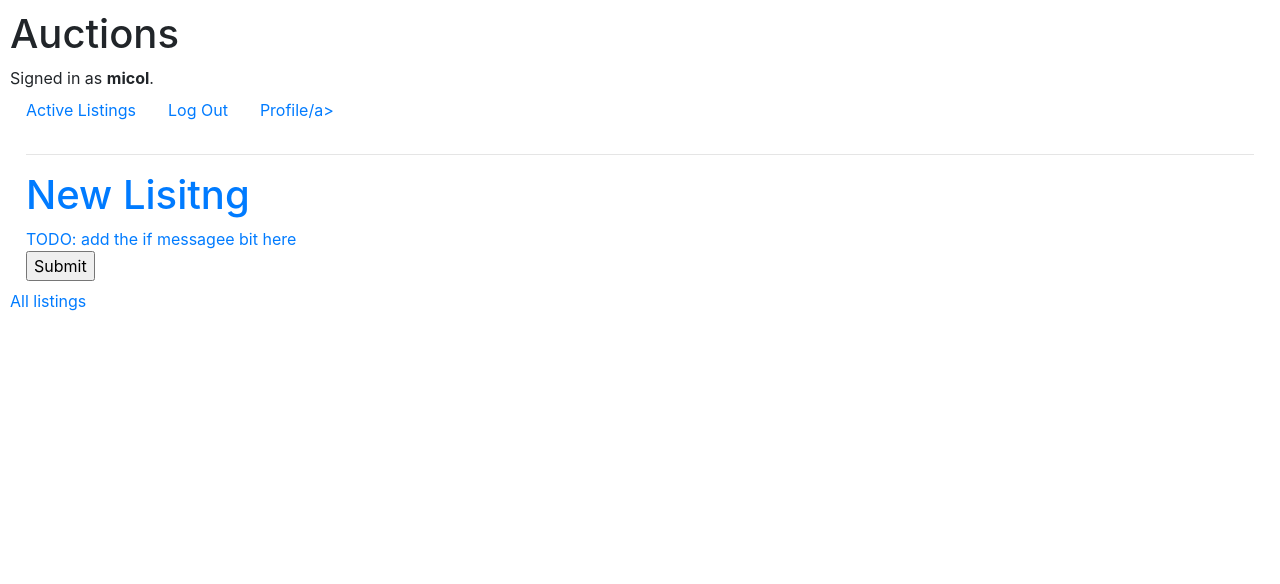
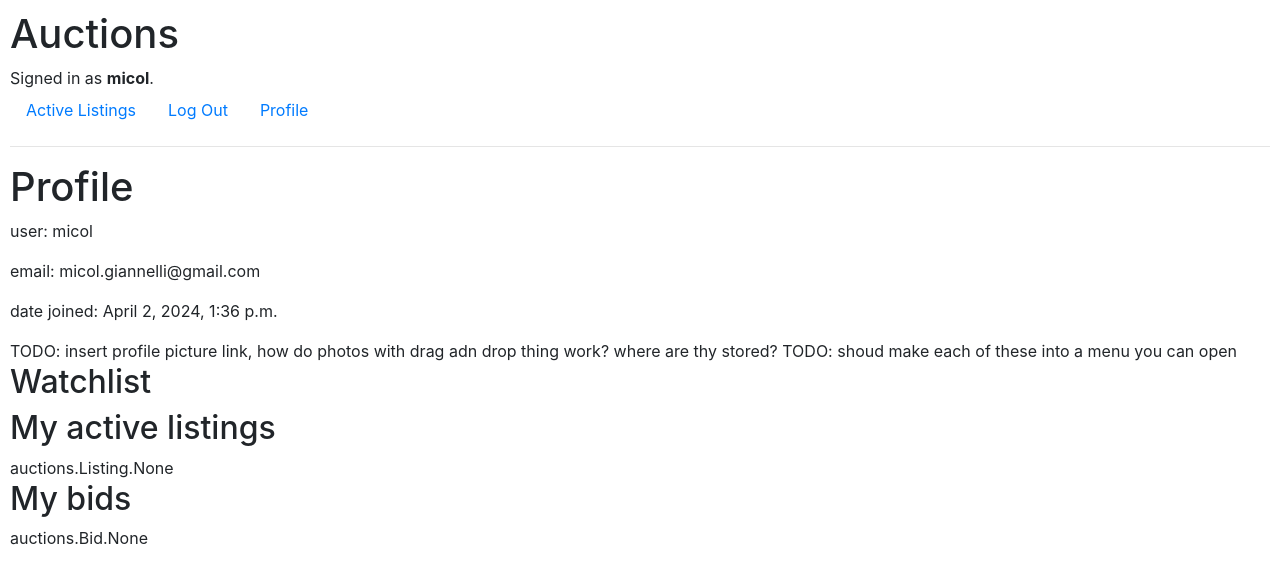
Before and after one commit to MicolGiannelli19/Ebay_app, a Django app: page /profile in a window 1280 px wide. Shown: the top 584 px of the page. Run offline with Django 3.2, Linux system fonts and the light colour scheme; a user stored in the database is signed in; some libraries are stand-ins or nearby versions.

Commit message:
added the profile age and included new atributes of lisitng

```diff
--- a/commerce/auctions/models.py
+++ b/commerce/auctions/models.py
@@ -14,9 +14,11 @@
     starting_bid = models.DecimalField(max_digits=10, decimal_places=2)
     image = models.URLField(blank=True)
     category = models.CharField(max_length=64, blank=True)
-    # TODO: add in other parameters
-    # user = models.ForeignKey(User, on_delete=models.CASCADE, related_name="listings")
-    # active = models.BooleanField(default=True)
+    user = models.ForeignKey(
+        User, on_delete=models.CASCADE, related_name="listings", blank=True
+    )
+    active = models.BooleanField(default=True)
+    intrested_users = models.ManyToManyField(User, blank=True, related_name="watchlist")
 
 
 class Bid(models.Model):
--- a/commerce/auctions/templates/auctions/layout.html
+++ b/commerce/auctions/templates/auctions/layout.html
@@ -31,7 +31,7 @@
         <a class="nav-link" href="{% url 'logout' %}">Log Out</a>
       </li>
       <li class="nav-item">
-        <a class="nav-link" href="{% url 'Profile' %}">Profile/a>
+        <a class="nav-link" href="{% url 'profile' %}">Profile</a>
       </li>
       {% else %}
       <li class="nav-item">
--- a/commerce/auctions/templates/auctions/profile.html
+++ b/commerce/auctions/templates/auctions/profile.html
@@ -1,13 +1,17 @@
 {%extends "auctions/layout.html"%} {%block body%}
-<h1>New Lisitng</h1>
+<h1>Profile</h1>
 
-TODO: add the if messagee bit here
+<p>user: {{user.username}}</p>
+<p>email: {{user.email}}</p>
+<p>date joined: {{user.date_joined}}</p>
 
-<form action="{%url 'new_listing'}" method="post">
-  {% csrf_token %}{{form.as_p}}
-  <input type="submit" value="Submit" />
-</form>
+TODO: insert profile picture link, how do photos with drag adn drop thing work?
+where are thy stored? TODO: shoud make each of these into a menu you can open
 
-<a href="{%url 'index'%}">All listings</a>
+<h2>Watchlist</h2>
 
-{%endblock%}
+<h2>My active listings</h2>
+{{user.listings}}
+
+<h2>My bids</h2>
+{{user.bids}} {%endblock%}
```
Also changed, not shown: commerce/db.sqlite3.
